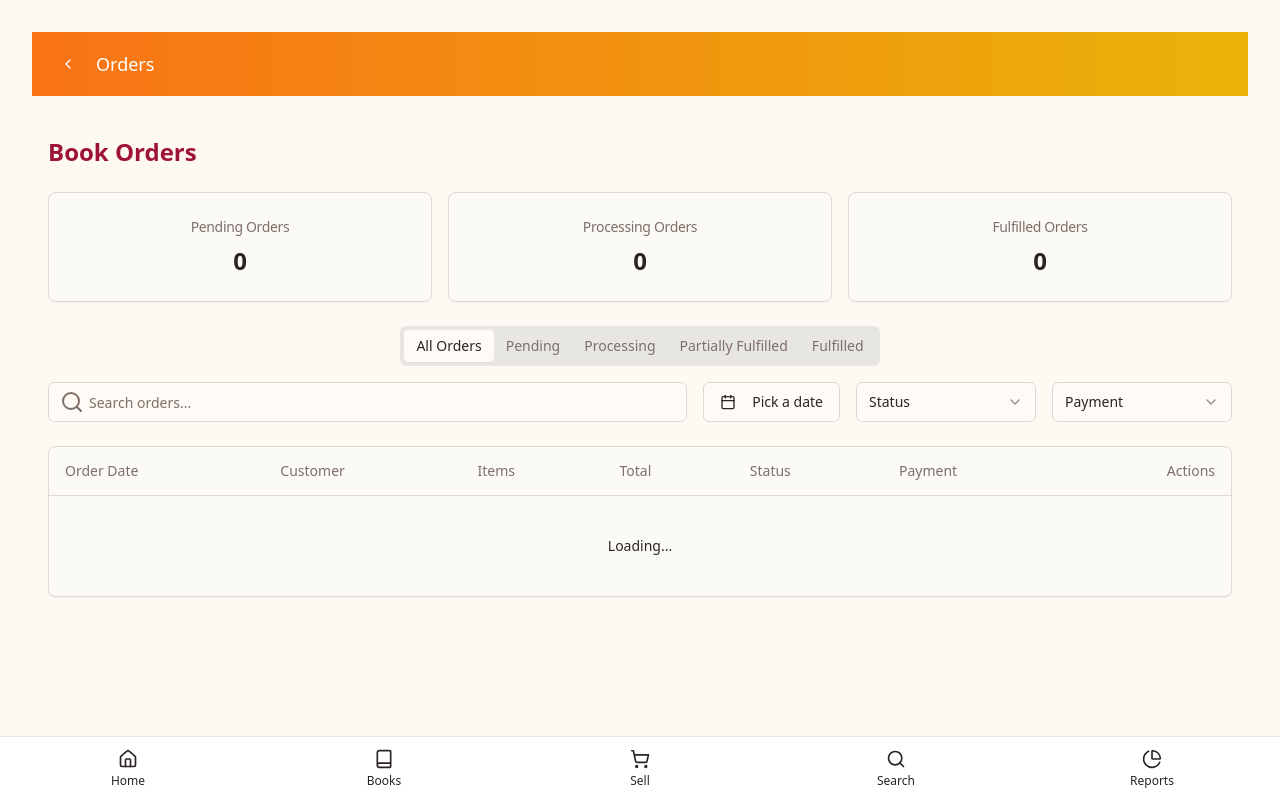
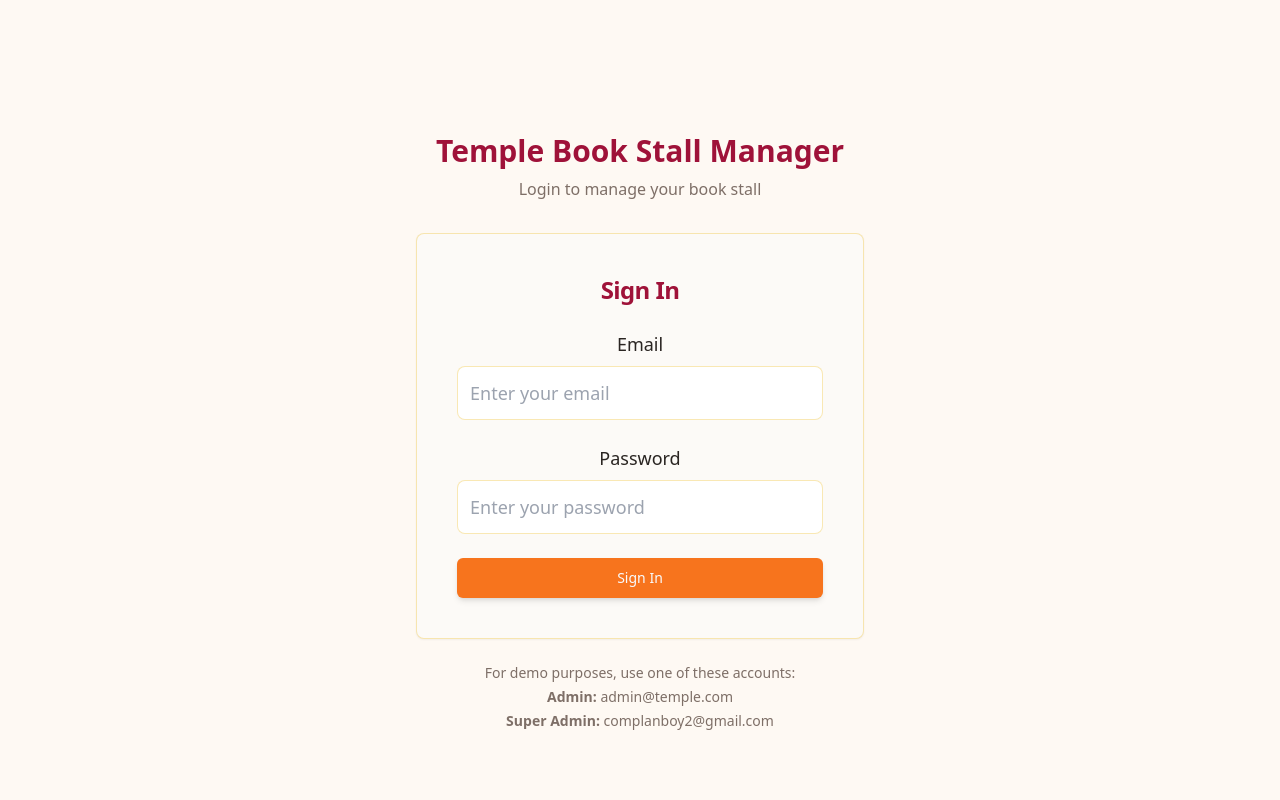
Before and after one commit to complanboy2/temple-book-store-management, a React (Vite) app: page /orders in a window 1280 px wide. Built offline with nearby package versions, Linux system fonts and the light colour scheme.

Commit message:
Fix: Ensure login flow and stall fetching
The app was broken, bypassing the login screen and attempting to fetch stores directly. This commit restores the correct login flow: the app now requires login on launch and fetches stores only after successful authentication.

```diff
--- a/src/App.tsx
+++ b/src/App.tsx
@@ -23,6 +23,7 @@ import ProfilePage from "./pages/ProfilePage";
 import NewOrderPage from "./pages/NewOrderPage";
 import SellMultipleBooksPage from "./pages/SellMultipleBooksPage";
 import Layout from "./components/Layout";
+import Index from "./pages/Index";
 
 function App() {
   const [initialized, setInitialized] = useState(true);
@@ -31,8 +32,8 @@ function App() {
     <Router>
       <Layout>
         <Routes>
-          {/* Set dashboard as home page */}
-          <Route path="/" element={<DashboardPage />} />
+          {/* Set Index as home page which will handle dashboard logic */}
+          <Route path="/" element={<Index />} />
           <Route path="/login" element={<LoginPage />} />
           <Route path="/complete-signup" element={<CompleteSignupPage />} />
           <Route path="/complete-signup/:inviteCode" element={<CompleteSignupPage />} />
--- a/src/components/Layout.tsx
+++ b/src/components/Layout.tsx
@@ -2,6 +2,8 @@
 import React from "react";
 import MobileNavBar from "@/components/MobileNavBar";
 import { useLocation } from "react-router-dom";
+import { useAuth } from "@/contexts/AuthContext";
+import LoginPage from "@/pages/LoginPage";
 
 interface LayoutProps {
   children: React.ReactNode;
@@ -9,19 +11,45 @@ interface LayoutProps {
 
 const Layout: React.FC<LayoutProps> = ({ children }) => {
   const location = useLocation();
+  const { isAuthenticated, isLoading } = useAuth();
+
   // List of routes that shouldn't show the bottom navigation
   const hideNavbarRoutes = ["/login", "/complete-signup"];
+
+  // Public routes that don't require authentication
+  const publicRoutes = ["/login", "/complete-signup", "/privacy-policy"];
 
   const shouldShowNavbar = !hideNavbarRoutes.some(route =>
     location.pathname.startsWith(route)
   );
+
+  const isPublicRoute = publicRoutes.some(route =>
+    location.pathname.startsWith(route)
+  );
+
+  // Show loading spinner while checking authentication
+  if (isLoading) {
+    return (
+      <div className="min-h-screen bg-temple-background flex items-center justify-center">
+        <div className="text-center">
+          <div className="animate-spin rounded-full h-8 w-8 border-b-2 border-temple-maroon mx-auto"></div>
+          <p className="mt-2 text-muted-foreground">Loading...</p>
+        </div>
+      </div>
+    );
+  }
+
+  // If user is not authenticated and trying to access protected route, show login
+  if (!isAuthenticated && !isPublicRoute) {
+    return <LoginPage />;
+  }
 
   return (
     <div className="min-h-screen bg-temple-background">
       <div className="pb-16">
         {children}
       </div>
-      {shouldShowNavbar && <MobileNavBar />}
+      {shouldShowNavbar && isAuthenticated && <MobileNavBar />}
     </div>
   );
 };
--- a/src/contexts/StallContext.tsx
+++ b/src/contexts/StallContext.tsx
@@ -32,12 +32,14 @@ interface StallProviderProps {
 export const StallProvider: React.FC<StallProviderProps> = ({ children }) => {
   const [stalls, setStalls] = useState<any[]>([]);
   const [currentStore, setCurrentStore] = useState<string | null>(null);
-  const [isLoading, setIsLoading] = useState(true);
-  const { currentUser } = useAuth();
+  const [isLoading, setIsLoading] = useState(false);
+  const { currentUser, isAuthenticated } = useAuth();
 
   const fetchStalls = async () => {
-    if (!currentUser?.id) {
-      console.log("No user ID found for current user:", currentUser);
+    if (!currentUser?.id || !isAuthenticated) {
+      console.log("No authenticated user, skipping stall fetch");
+      setStalls([]);
+      setCurrentStore(null);
       setIsLoading(false);
       return;
     }
@@ -148,11 +150,17 @@ export const StallProvider: React.FC<StallProviderProps> = ({ children }) => {
     }
   };
 
+  // Only fetch stalls when user is authenticated
   useEffect(() => {
-    if (currentUser?.id) {
+    if (isAuthenticated && currentUser?.id) {
       fetchStalls();
+    } else {
+      // Clear state when user is not authenticated
+      setStalls([]);
+      setCurrentStore(null);
+      setIsLoading(false);
     }
-  }, [currentUser?.id]);
+  }, [isAuthenticated, currentUser?.id]);
 
   return (
     <StallContext.Provider
```
